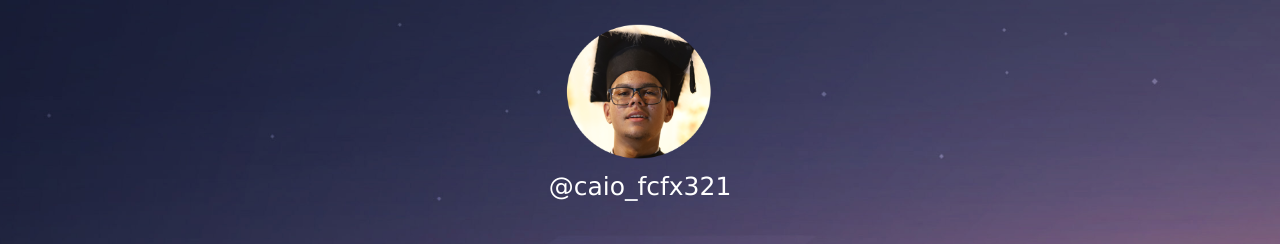
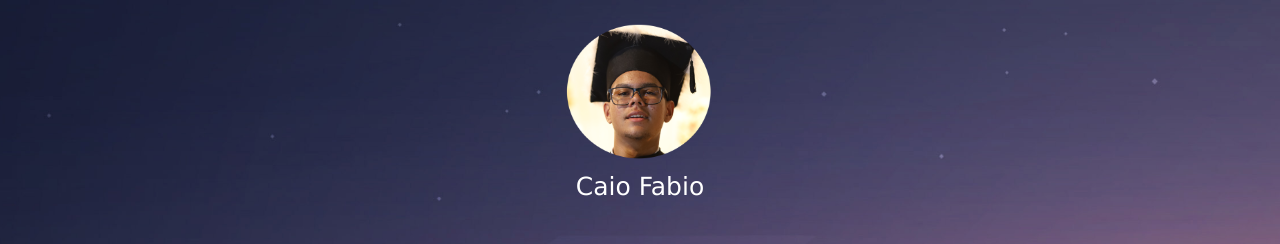
Before and after one commit to caio1213pgm/Link-Tree, a plain HTML site: page index.html in a window 1280 px wide. Shown: the top 244 px of the page. Drawn offline with nearby package versions, Linux system fonts and the light colour scheme.

Commit message:
Edit nome em baixo da img

```diff
--- a/index.html
+++ b/index.html
@@ -18,7 +18,7 @@
     <div id="container">
         <div id="profile">
             <img src="assets/IMG_8142(2).png" alt="">
-            <p>@caio_fcfx321</p>
+            <p>Caio Fabio</p>
         </div>
         <ul>
             <li>
```
